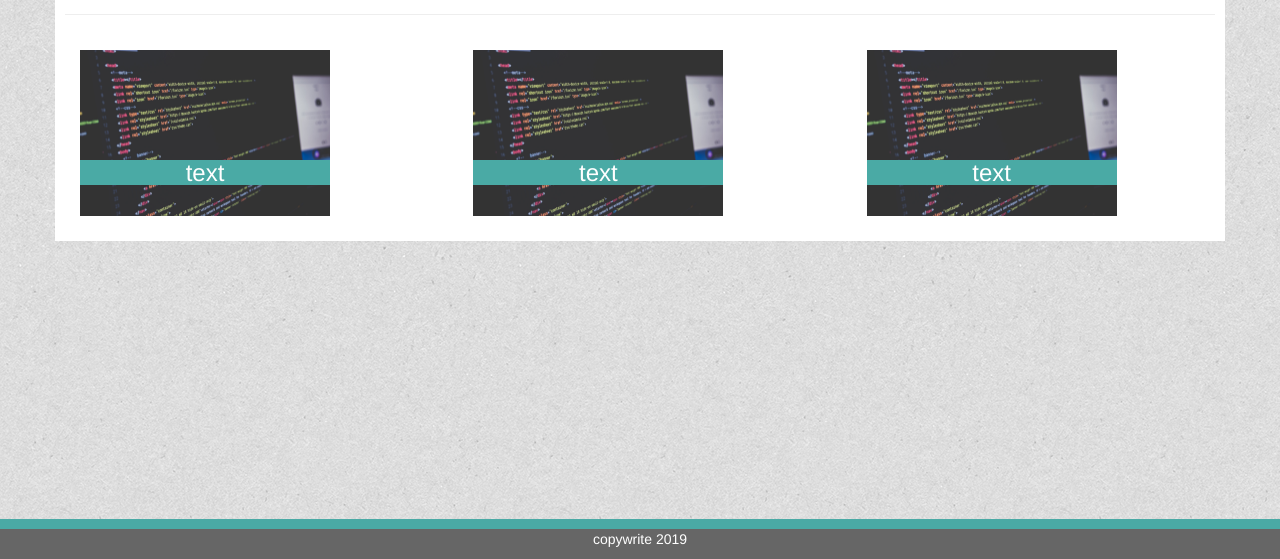
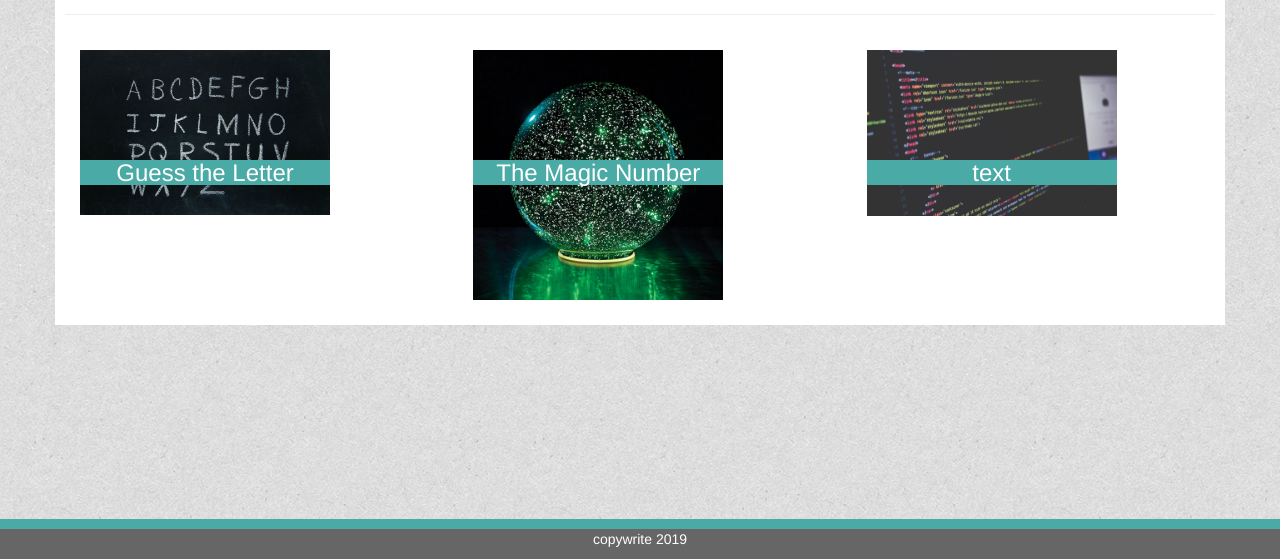
Before and after one commit to MaxReinmueller/Bootstrap-Portfolio, a plain HTML site: page portfolio.html in a window 1280 px wide. Shown: the part 241-800 px from the top of the page. Drawn offline with nearby package versions, Linux system fonts and the light colour scheme.

Commit message:
updated portfolio

```diff
--- a/portfolio.html
+++ b/portfolio.html
@@ -30,13 +30,13 @@
 
 <div class="row">
     <div class="col-sm-4 combo">
-            <h3>text</h3>
-        <a href="#"><img class="doe" src="Images/code.jpg" alt="DoeFlow" width="250px"></a>
+            <h3>Guess the Letter</h3>
+        <a href="https://maxreinmueller.github.io/PsychicGame/." target="https://maxreinmueller.github.io/PsychicGame/."><img class="doe" src="Images/letters.png" alt="DoeFlow" width="250px"></a>
         </div>
 
     <div class="col-sm-4 combo">
-            <h3>text</h3>
-        <a href="#"><img class="doe" src="Images/code.jpg" alt="DoeFlow" width="250px"></a>
+            <h3>The Magic Number</h3>
+        <a href="https://maxreinmueller.github.io/unit-4-game/." target="https://maxreinmueller.github.io/unit-4-game/."><img class="doe" src="Images/Crystals.png" alt="DoeFlow" width="250px"></a>
         </div>
 
         <div class="col-sm-4 combo">
```
Also changed, not shown: contact.html (+2 -2 lines), Images/Crystals.png (added), Images/letters.png (added).
